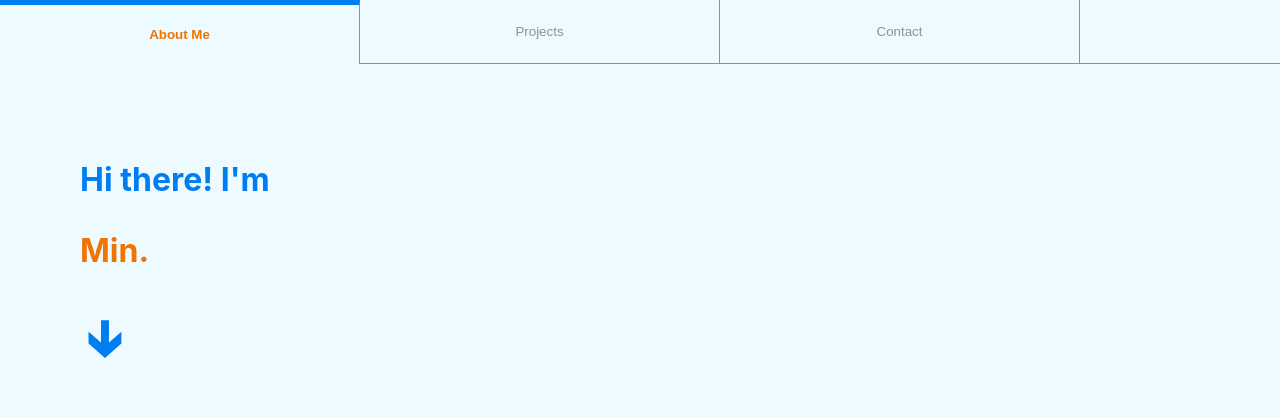
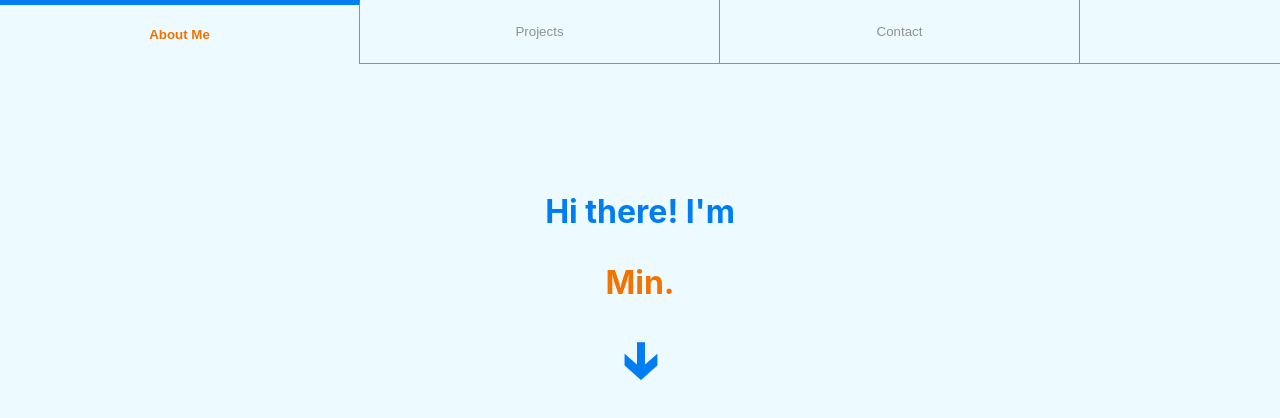
Before and after one commit to kk-min/kk-min.github.io, a React (Create React App) app: page / in a window 1280 px wide. Shown: the top 418 px of the page. Built offline with nearby package versions, Linux system fonts and the light colour scheme.

Commit message:
Set alignment for intro-container and intro-text

```diff
--- a/src/components/AboutMe.tsx
+++ b/src/components/AboutMe.tsx
@@ -11,7 +11,7 @@ export default function AboutMe(props: PropTypes) {
 			className={props.firstRender ? 'empty-content' : 'content'}
 		>
 			<div className='intro-container'>
-				<h1>
+				<h1 className='intro-text'>
 					<p className='blue-text'>Hi there! I'm </p>
 					<p className='orange-text'>Min.</p>
 				</h1>
--- a/src/css/TabContent.css
+++ b/src/css/TabContent.css
@@ -10,11 +10,19 @@
 
 .content-container {
 	flex-grow: 1;
-	margin: 20vh 0 0 10vh;
+	margin: 20vh 0 0 0;
 	background: var(--main-bg-color);
 }
 .intro-container {
 	display: block;
+	justify-content: center;
+	align-items: center;
+	text-align: center;
+}
+
+.intro-text {
+	width: 100vw;
+	align-self: center;
 }
 
 .arrow {
@@ -28,13 +36,13 @@
 	border-color: var(--font-highlight-color);
 	box-shadow: none;
 	color: var(--font-highlight-color);
+	animation-name: arrow-bounce;
+	animation-duration: 1s;
+	animation-iteration-count: infinite;
 }
 
 .down-button:hover {
 	cursor: pointer;
-	animation-name: arrow-bounce;
-	animation-duration: 1s;
-	animation-iteration-count: infinite;
 }
 
 @keyframes arrow-bounce {
@@ -50,7 +58,8 @@
 }
 
 .content {
-	display: block;
+	display: flex;
+	flex-direction: column;
 	animation-name: content-pop;
 	animation-duration: 0.5s;
 }
```
